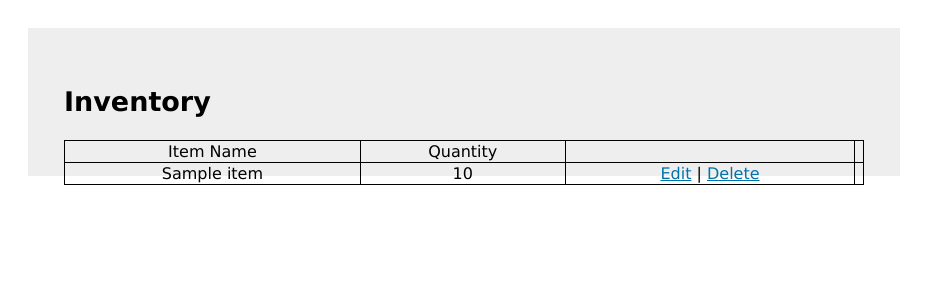
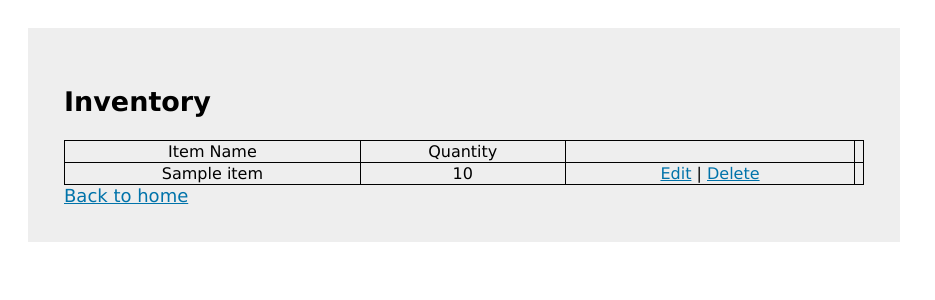
Before and after one commit to software-students-fall2022/web-app-exercise-team-10-1, a Flask app: template templates/viewall.html in a window 1280 px wide. Shown: the top 300 px of the page, without its empty margins (0-935 px from the left). Run offline with Flask 2, Linux system fonts and the light colour scheme; the template is opened without the code that fills it: most values are stand-ins (such as "Sample title", 1, 10 or a date in 2020); parts of the project's set-up code (start-up, migrations or seed data) failed here and were passed over.

Commit message:
Added a link to go back home

```diff
--- a/templates/viewall.html
+++ b/templates/viewall.html
@@ -1,13 +1,12 @@
 <html>
 <head>
 <title></title>
-<link rel='stylesheet' href='/stylesheets/style.css'>
+<link rel= "stylesheet" href= "{{ url_for('static',filename='stylesheets/style.css') }}">
 </head>
 <body>
 <div id="wrapper">
 <h2>Inventory</h2>
-<table border="1"
-align="left">
+<table>
 	<tr>
 		<td>Item Name</td>
 		<td>Quantity</td>
@@ -30,7 +29,7 @@ align="left">
 	{%endfor%}
 </table>
 
-</table>
+<a href="{{url_for('home')}}"> Back to home</a>
 </div>
 <body>
 </html>
```
